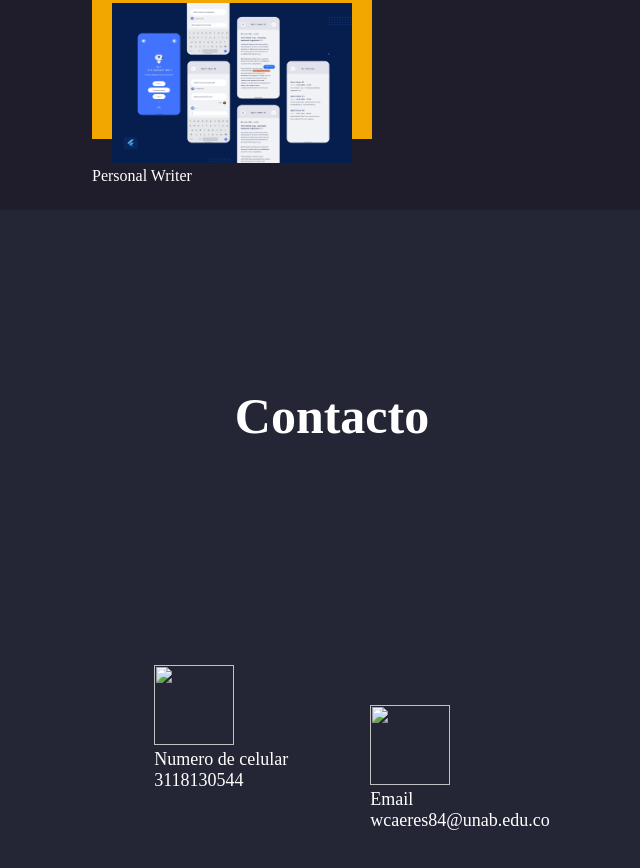
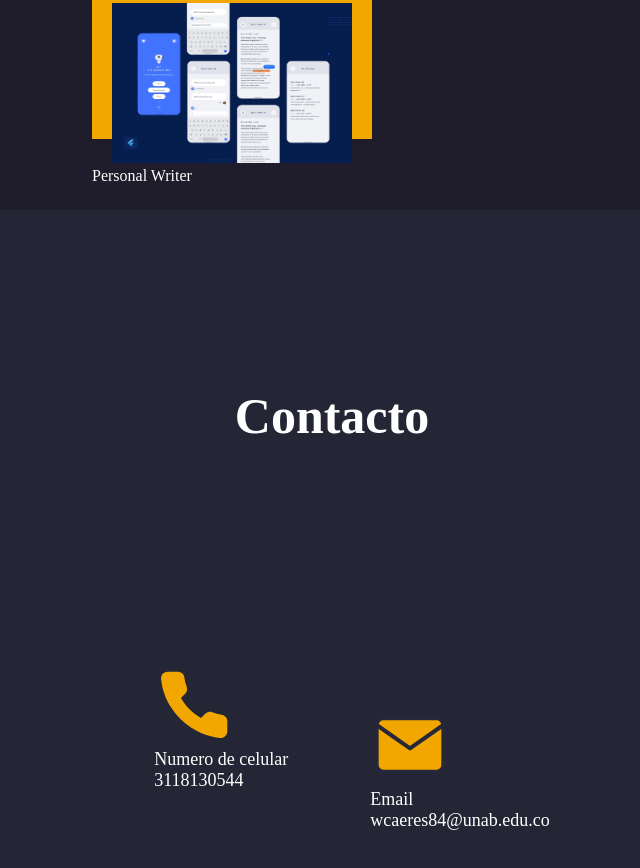
Before and after one commit to wilmer-energy/Portafolio-A, a plain HTML site: page index.html in a window 1280 px wide. Shown: the part 3790-4658 px from the top of the page, without its empty margins (308-948 px from the left). Drawn offline with Linux system fonts and the light colour scheme.

Commit message:
fotos añadidas

```diff
--- a/index.html
+++ b/index.html
@@ -150,8 +150,8 @@
         <h1 >Contacto</h1>
         <table class="centrada">
             <tr>
-                <td class="contactoFilaUno"><img src="./css/images/phone 3.svg" alt=""><br><span>Numero de celular</span><br><span>3118130544</span></td>
-                <td class="contactoFilaDos"><img src="./css/images/mail 3.svg" alt=""><br><span>Email</span><br><span>wcaeres84@unab.edu.co</span></td>
+                <td class="contactoFilaUno"><img src="./css/images/iconos/phone 3.svg" alt=""><br><span>Numero de celular</span><br><span>3118130544</span></td>
+                <td class="contactoFilaDos"><img src="./css/images/iconos/mail 3.svg" alt=""><br><span>Email</span><br><span>wcaeres84@unab.edu.co</span></td>
             </tr>
         </table>
     </div>
```
